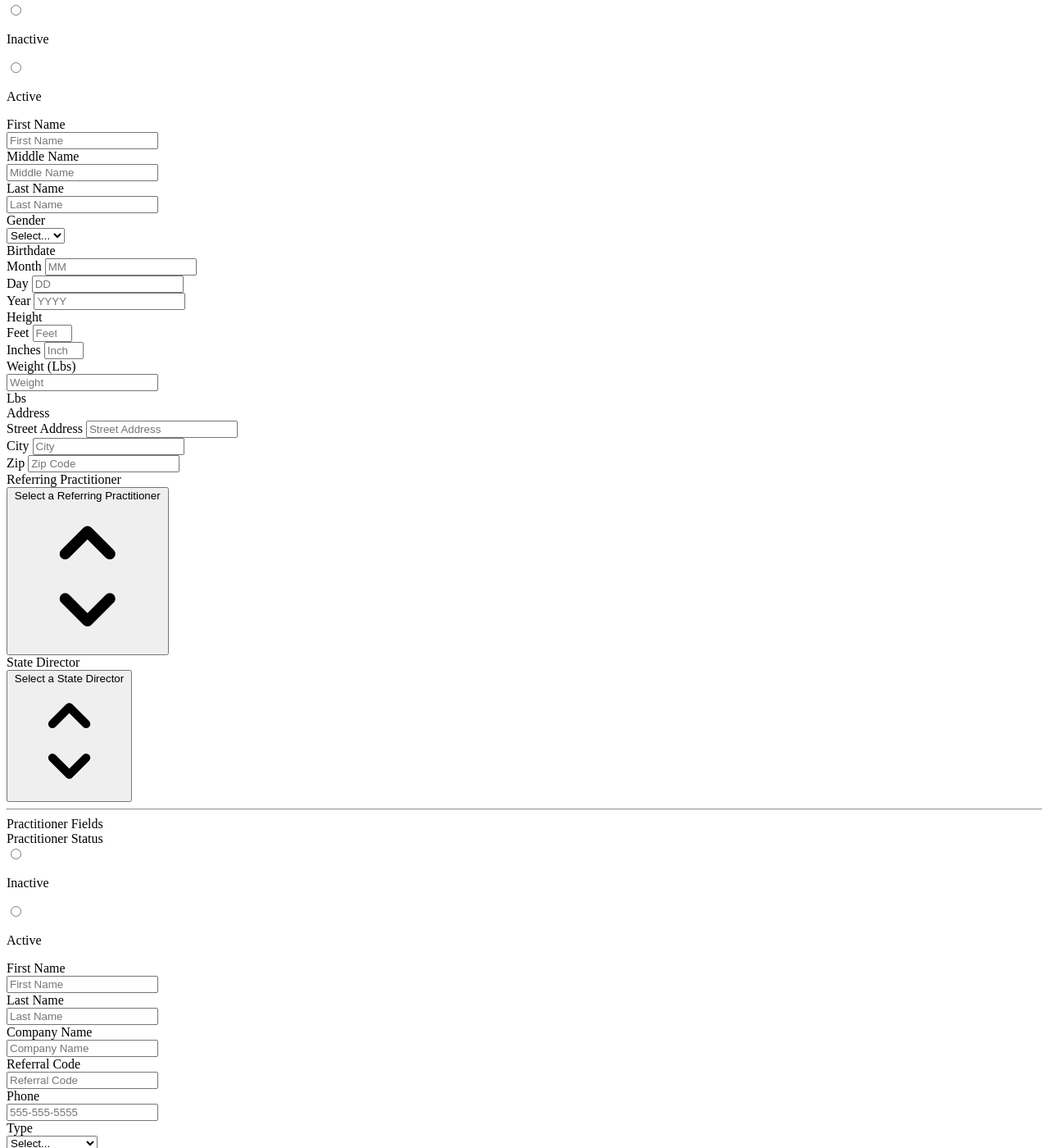
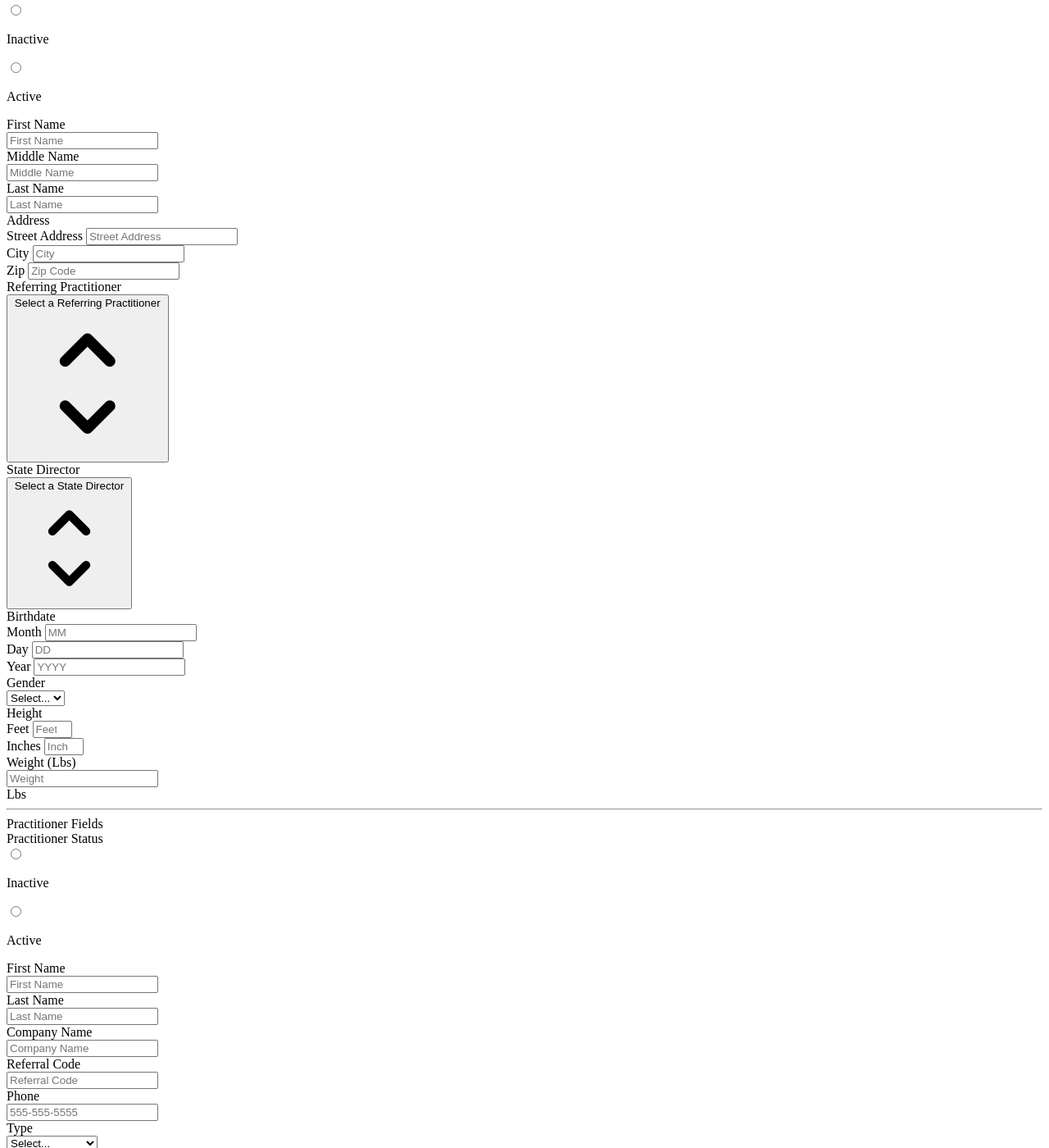
Before and after one commit to kristenzirkler/ohs-nrx-tw-netlify, a Jekyll site: the page built from admin-edit-user.html, in a window 1280 px wide and 1400 px high, scrolled down 8684 px. Shown: the whole window at 82% size. Built offline with Jekyll 4.4.1, drawn with Linux system fonts in a browser that asks for light colours; some web fonts are replaced; a script that is not in the unit is left out.

Commit message:
Formatting

```diff
--- a/_includes/field-single-select.html
+++ b/_includes/field-single-select.html
@@ -1,3 +1,8 @@
+{% if include.disabled %}
+{% assign bgClasses = "text-gray-500 bg-gray-100 hover:bg-gray-100 focus:ring-gray-200 cursor-not-allowed" %}
+{% else %}
+{% assign bgClasses = "bg-skin-page text-skin-primary focus:ring-skin-button-primary focus:border-skin-button-primary" %}
+{% endif %}
 {% if include.layout == "patient-switch" %}
 <div>
   <div
@@ -10,7 +15,12 @@
     <span class="inline-block w-full rounded-lg shadow-sm">
       <button
         x-ref="button"
-        @click="toggleListboxVisibility()"
+        @click="toggleListboxVisi{% if include.disabled %}
+{% assign bgClasses = "text-gray-500 bg-gray-100 hover:bg-gray-100 focus:ring-gray-200 cursor-not-allowed" %}
+{% else %}
+{% assign bgClasses = "bg-skin-page text-skin-primary focus:ring-skin-button-primary focus:border-skin-button-primary" %}
+{% endif %}
+bility()"
         :aria-expanded="open"
         aria-haspopup="listbox"
         class="relative z-0 w-full py-2 pl-3 pr-10 text-left transition duration-150 ease-in-out bg-skin-page border border-gray-300 rounded-lg cursor-default focus:outline-none focus:shadow-outline-blue focus:border-blue-300 sm:text-sm sm:leading-5 h-10"
@@ -169,7 +179,7 @@
         <div class="sm:grid sm:grid-cols-3 sm:gap-4 sm:items-start">
           <label for="{{ include.name | slugify }}" class="block text-sm font-bold  sm:mt-px sm:pt-2">{{ include.name }}</label>
           <div class="mt-1 sm:mt-0 sm:col-span-2">
-            <select id="{{ include.name | slugify }}" name="{{ include.name | slugify }}" class="block w-full pl-3 pr-10 py-2 text-skin-primary focus:ring-skin-button-primary focus:border-skin-button-primary relative block w-full rounded-lg bg-transparent focus:z-10 sm:text-sm border-skin-primary placeholder-gray-500">
+            <select id="{{ include.name | slugify }}" name="{{ include.name | slugify }}" class="block w-full pl-3 pr-10 py-2 focus:ring-skin-button-primary focus:border-skin-button-primary relative block w-full rounded-lg focus:z-10 sm:text-sm border-skin-primary placeholder-gray-500 {{ bgClasses }}" {% if include.disabled %} disabled{% endif %}>
               <option>Select...</option>
       {% assign options = include.options | split: "," %}
       {% for option in options %}
--- a/_includes/field-text.html
+++ b/_includes/field-text.html
@@ -10,7 +10,7 @@
     <span class="text-sm text-skin-primary opacity-80" id="email-optional">Optional</span>
   </div>
   <div class="mt-1">
-    <input type="email" name="email" id="email" class="shadow-sm focus:ring-skin-button-primary focus:border-skin-button-primary block w-full sm:text-sm border-skin-primary rounded-lg" placeholder="{% if include.placeholder %}{{ include.name }}{% else %}{{ include.name }}{% endif %}" aria-describedby="email-optional">
+    <input type="email" name="email" id="email" class="shadow-sm focus:ring-skin-button-primary focus:border-skin-button-primary block w-full sm:text-sm border-skin-primary rounded-lg" placeholder="{% if include.placeholder %}{{ include.name }}{% else %}{{ include.name }}{% endif %}" aria-describedby="email-optional" {% if include.disabled %} disabled{% endif %}>
   </div>
 </div>
 {% else %}
@@ -18,7 +18,7 @@
   <div class="sm:grid sm:grid-cols-3 sm:gap-4 sm:items-start">
     <label for="{{ include.name | slugify }}" class="block text-sm font-bold sm:mt-px sm:pt-2">{{ include.name }}</label>
     <div class="mt-1 sm:mt-0 sm:col-span-2">
-      <input id="{{ include.name | slugify }}" name="{{ include.name | slugify }}" type="{% if include.type %}{{ include.type }}{% else %}text{% endif %}" required class=" appearance-none block w-full px-3 py-2 border border-skin-primary rounded-lg placeholder-gray-400 focus:outline-none sm:text-sm {{ bgClasses }}" value="{{ include.value }}" placeholder="{% if include.placeholder %}{{ include.placeholder }}{% else %}{{ include.name }}{% endif %}">
+      <input id="{{ include.name | slugify }}" name="{{ include.name | slugify }}" type="{% if include.type %}{{ include.type }}{% else %}text{% endif %}" required class=" appearance-none block w-full px-3 py-2 border border-skin-primary rounded-lg placeholder-gray-400 focus:outline-none sm:text-sm {{ bgClasses }}" value="{{ include.value }}" placeholder="{% if include.placeholder %}{{ include.placeholder }}{% else %}{{ include.name }}{% endif %}" {% if include.disabled %} disabled{% endif %}>
     </div>
   </div>
 </div>
--- a/admin-edit-user.html
+++ b/admin-edit-user.html
@@ -11,29 +11,32 @@
       <div class="space-y-4 sm:space-y-3">
         {% include field-text.html name="Email Address" value="firstlastenamerson@gmail.com" disabled=true %}
 
-        {% include question-view.html layout="sidebyside" name="Created" value="3/4/2022 10:42am by Kristen Zirkler" %}
-        {% include question-view.html layout="sidebyside" name="Updated" value="3/5/2022 4:55pm by Kristen Zirkler" %}
+        {% include question-view.html layout="sidebyside" name="Created" value="3/4/2022 10:42am by Kristen Zirkler" classes="mb-0" %}
+        {% include question-view.html layout="sidebyside" name="Updated" value="3/5/2022 4:55pm by Kristen Zirkler" classes="mb-0" %}
         <hr>
         {% include field-radio.html layout="sidebyside" selected=true name="Status" options="Inactive,Active" %}
         {% include field-radio.html layout="sidebyside" selected=true name="Email Confirmed" options="No,Yes" %}
         {% include field-radio.html layout="sidebyside" selected=true name="System Admin?" options="No,Yes" selecteditem=1 %}
         <hr>
         <div class="text-xl font-bold text-skin-header mr-2">Patient Fields</div>
+        <div class="ml-6">
           <div class="max-w-3xl m-auto">
           {% include field-radio.html layout="sidebyside" selected=true name="Patient Status" options="Inactive,Active" %}
           {% include field-text.html name="First Name" value="" %}
           {% include field-text.html name="Middle Name" value="" %}
           {% include field-text.html name="Last Name" value="" %}
-        {% include field-single-select.html name="Gender" layout="simple" options="Male,Female" %}
-        {% include field-special.html name="Birthdate" type="birthdate" %}
-        {% include field-special.html name="Height" type="height-fields" %}
-        {% include field-special.html name="Weight" type="weight" %}
           {% include field-special.html name="Address" type="address" %}
           {% include field-single-select.html name="Referring Practitioner" options="1: 'Brett Doctorson (OHSBRETT)',2: 'Doug Grant (OHSDGRANT)', 3: 'Hanson B. Doctor (GRTDOCB)'" %}
           {% include field-single-select.html name="State Director" options="1: 'Dr. Name Onerson',2:'Sampleperson Namerson',3:'Dr. Person Name'" %}
+          {% include field-special.html name="Birthdate" type="birthdate" %}
+          {% include field-single-select.html name="Gender" layout="simple" options="Male,Female" %}
+          {% include field-special.html name="Height" type="height-fields" %}
+          {% include field-special.html name="Weight" type="weight" %}
+          </div>
         </div>
         <hr>
         <div class="text-xl font-bold text-skin-header mr-2">Practitioner Fields</div>
+        <div class="ml-6">
           <div class="max-w-3xl m-auto">
           {% include field-radio.html layout="sidebyside" selected=true name="Practitioner Status" options="Inactive,Active" %}
           {% include field-text.html name="First Name" value="" %}
@@ -44,6 +47,7 @@
           {% include field-single-select.html name="Type" layout="simple" options="Chiropractor,Trainer,Medical Doctor" %}
           </div>
         </div>
+      </div>
 
       <div class="mt-6 mb-4">
         {% include button.html text="Save" classes="w-full" link="admin-patients" %}
```
Also changed, not shown: account.html (+3 -4 lines). Lines whose indentation alone changed are shown as unchanged.
